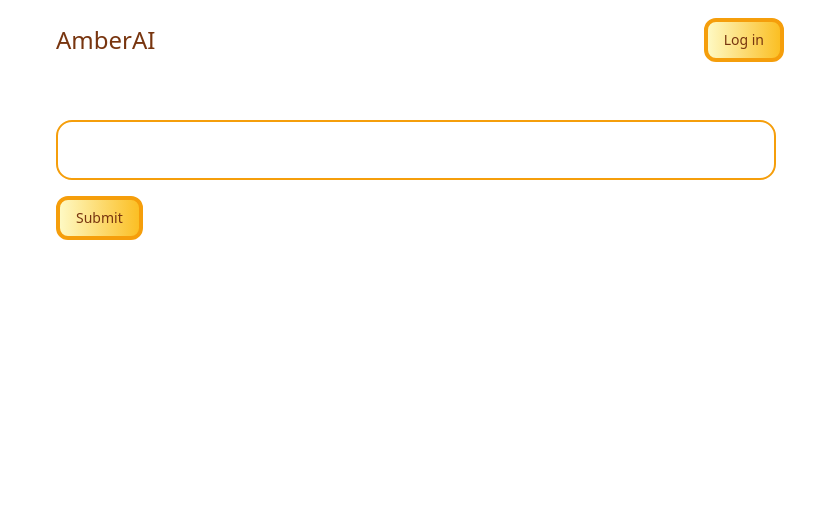
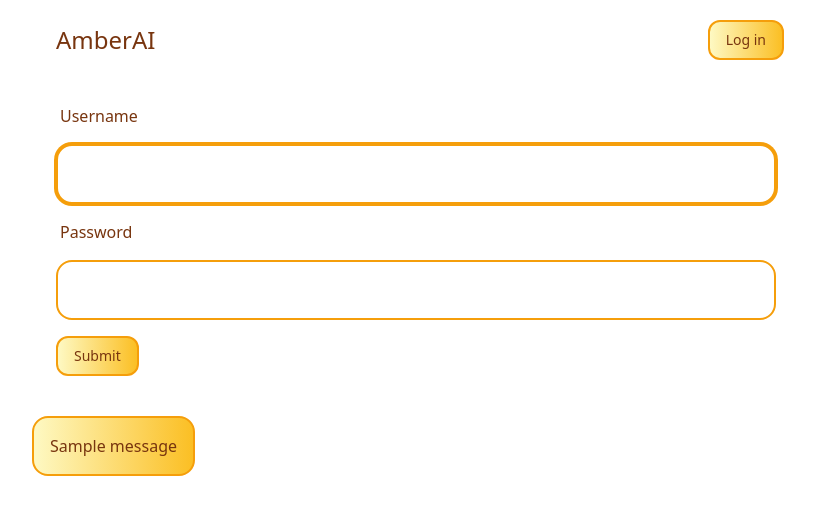
Before and after one commit to eisBlume0901/Learning_API_Integration_In_Django, a Django app: page /login/ in a window 1280 px wide. Shown: the top 515 px of the page, without its empty margins (224-1039 px from the left). Run offline with Django 5.2, Linux system fonts and the light colour scheme; one stand-in notice (Sample message) is shown; some libraries are stand-ins or nearby versions.

Commit message:
Added login functionality. Resolved redirection issue.

```diff
--- a/cb/chatbot/forms.py
+++ b/cb/chatbot/forms.py
@@ -1,15 +1,9 @@
 from django import forms
-from django.contrib.auth.forms import *
-from django.contrib.auth.models import *
+from django.contrib.auth.forms import UserCreationForm
+from django.contrib.auth.models import User
 
 
 class CustomUserCreationForm(UserCreationForm):
     class Meta:
         model = User
         fields = ['username', 'email', 'password1', 'password2']
-
-class AuthenticatedUserForm(AuthenticationForm):
-
-    class Meta:
-        model = User
-        fields = ['email', 'password']
--- a/cb/chatbot/urls.py
+++ b/cb/chatbot/urls.py
@@ -5,5 +5,6 @@ urlpatterns = [
     path('', views.index, name='index'),
     path('register/', views.register, name='register'),
     path('login/', views.login, name='login'),
+    path('logout/', views.logout, name='logout'),
     path('amberai/', views.amberai, name='amberai'),
 ]
--- a/cb/chatbot/views.py
+++ b/cb/chatbot/views.py
@@ -1,11 +1,13 @@
 from django.http import JsonResponse
-from django.shortcuts import render
+from django.shortcuts import redirect, render
 import google.generativeai as genai
 from dotenv import load_dotenv
 import os
 import json
-from django.contrib.auth import authenticate, login
 from .forms import *
+from django.contrib.auth.forms import AuthenticationForm
+from django.contrib import auth
+from django.contrib import messages
 
 # Load environment variables from .env file
 load_dotenv()
@@ -46,11 +48,34 @@ def amberai(request):
     return render(request, 'chatbot.html')
 
 def login(request):
-    form = AuthenticatedUserForm()
-
+    form = AuthenticationForm()
+    if request.method == "POST":
+        form = AuthenticationForm(data=request.POST)
+        if form.is_valid():
+            username = form.cleaned_data.get('username')
+            password = form.cleaned_data.get('password')
+            user = auth.authenticate(username=username, password=password)
+            if user is not None:
+                auth.login(request, user)
+                messages.success(request, f'Welcome back {username}!')
+                return redirect('amberai')
+            else:
+                messages.error(request, 'Invalid username or password. Please try again.')
     return render(request, 'login.html', {'form': form})
 
 def register(request):
     form = CustomUserCreationForm()
+    if request.method == "POST":
+        form = CustomUserCreationForm(request.POST)
+        if form.is_valid():
+            user = form.save()
+            messages.success(request, f'Account was created successfully for {user}')
+            return redirect('login')
+        else:
+            messages.error(request, "There was an error creating the account. Please try again.")
 
     return render(request, 'register.html', {'form': form})
+
+def logout(request):
+    auth.logout(request)
+    return redirect('login')
--- a/cb/templates/index.html
+++ b/cb/templates/index.html
@@ -9,9 +9,8 @@
         <style type="text/tailwindcss">
             @layer components {
                 button {
-                    @apply bg-gradient-to-r from-yellow-100 to-amber-400 text-amber-900 text-sm font-medium px-4 py-2 rounded-xl border-4 border-amber-500;
+                    @apply bg-gradient-to-r from-yellow-100 to-amber-400 text-amber-900 text-sm font-medium px-4 py-2 rounded-xl border-2 border-amber-500 hover:focus:outline-none hover:bg-gradient-to-r hover:from-amber-400 hover:to-yellow-100 hover:transition ease-in-out;
                 }
-
 
                 .container {
                     @apply bg-gradient-to-r from-yellow-300 to-amber-500 p-1 rounded-2xl mt-4;
@@ -64,7 +63,9 @@
                     @apply text-amber-900 text-sm;
                 }
 
-
+                .feedback-message {
+                    @apply bg-gradient-to-r from-yellow-100 to-amber-400 border-2 border-amber-500 rounded-2xl p-4 my-4;
+                }
 
             }
         </style>
--- a/cb/templates/login.html
+++ b/cb/templates/login.html
@@ -6,14 +6,14 @@
     <div>
 
         <div class="account-form-label">
-            {{ form.email.label }}
+            {{ form.username.label }}
         </div>
 
         <div class="account-form-inputs">
-            {{ form.email }}
+            {{ form.username }}
 
-            {% if form.email.errors %}
-                {% for error in form.email.errors %}
+            {% if form.username.errors %}
+                {% for error in form.username.errors %}
                     <div class="account-form-errors">
                         {{ error }}
                     </div>
@@ -22,7 +22,7 @@
         </div>
 
         <div class="account-form-label">
-            {{ form.password1.label }}
+            {{ form.password.label }}
         </div>
 
         <div class="account-form-inputs">
@@ -38,6 +38,16 @@
         </div>
 
     </div>
-    <button type="submit">Submit</button>
+    <button type="submit" name="Submit">Submit</button>
 </form>
+
+<div class="relative">
+    <div class="flex flex-col absolute">
+        {% for message in messages %}
+            <div class="feedback-message">
+                {{ message }}
+            </div>
+        {% endfor %}
+    </div>
+</div>
 {% endblock %}
```
Also changed, not shown: cb/templates/register.html (+10 -1 lines), cb/db.sqlite3.
